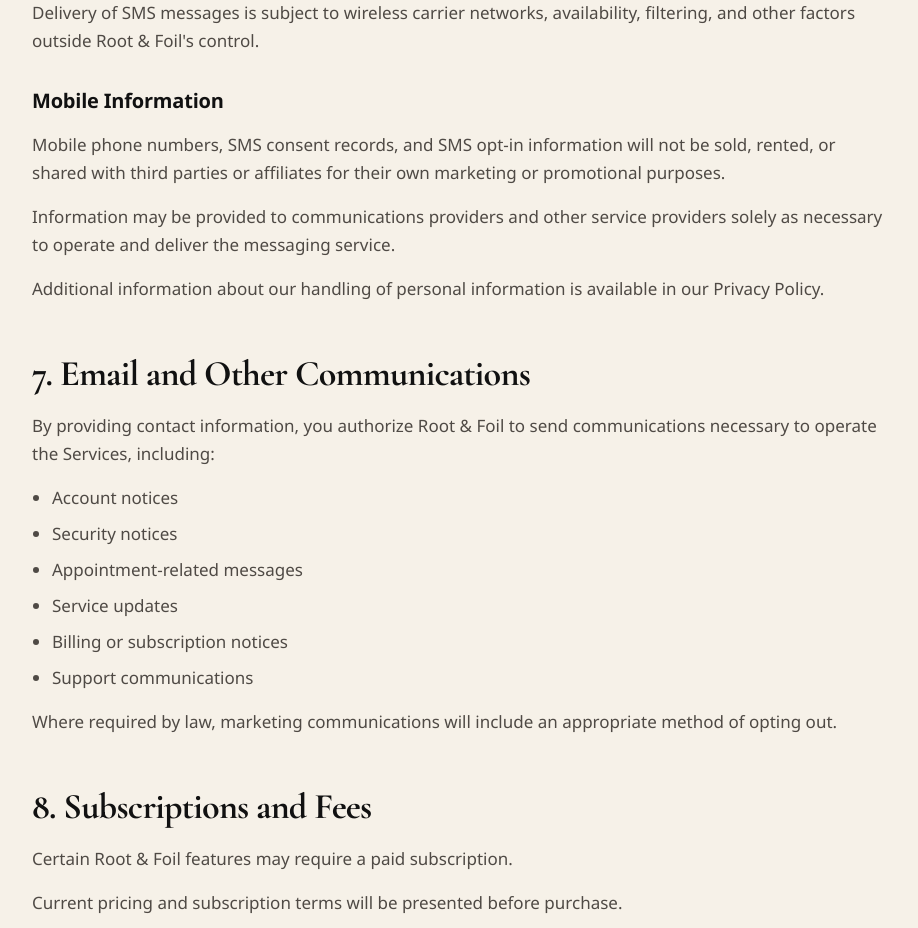
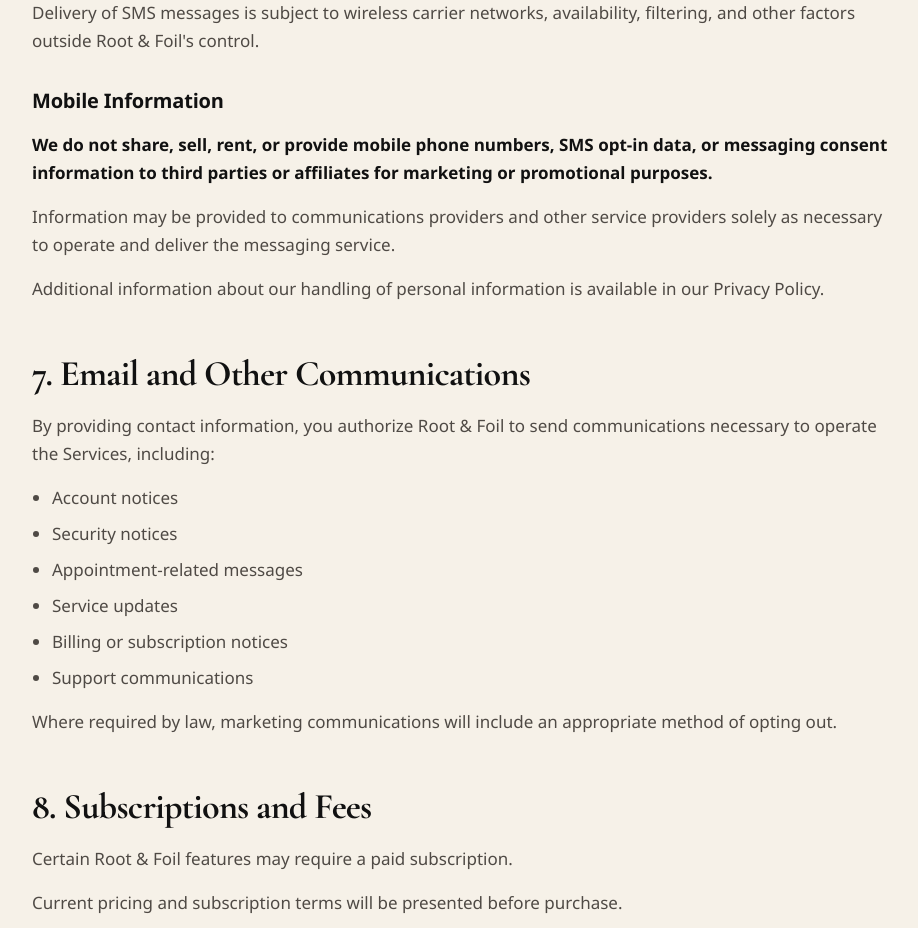
Before and after one commit to derickmdavis/shearsync-web, a Next.js app in the folder apps/marketing/: page /terms-of-service in a window 1280 px wide. Shown: the part 4140-5068 px from the top of the page, without its empty margins (178-1096 px from the left). Built offline with nearby package versions, Linux system fonts and the light colour scheme.

Commit message:
updated terms

```diff
--- a/apps/marketing/src/app/terms-of-service/page.tsx
+++ b/apps/marketing/src/app/terms-of-service/page.tsx
@@ -3,7 +3,8 @@
 
 export const metadata: Metadata = {
   title: "Terms of Service | Root & Foil",
-  description: "Read the terms that govern use of Root & Foil services.",
+  description:
+    "Read the Root & Foil Terms of Service, including the terms that apply to our services and SMS messaging consent.",
   robots: {
     index: true,
     follow: true,
@@ -285,9 +286,11 @@
 
             <h3 className={subsectionTitleClassName}>Mobile Information</h3>
             <TermsParagraph>
-              Mobile phone numbers, SMS consent records, and SMS opt-in
-              information will not be sold, rented, or shared with third parties
-              or affiliates for their own marketing or promotional purposes.
+              <strong className="text-[#111111]">
+                We do not share, sell, rent, or provide mobile phone numbers,
+                SMS opt-in data, or messaging consent information to third
+                parties or affiliates for marketing or promotional purposes.
+              </strong>
             </TermsParagraph>
             <TermsParagraph>
               Information may be provided to communications providers and other
```
